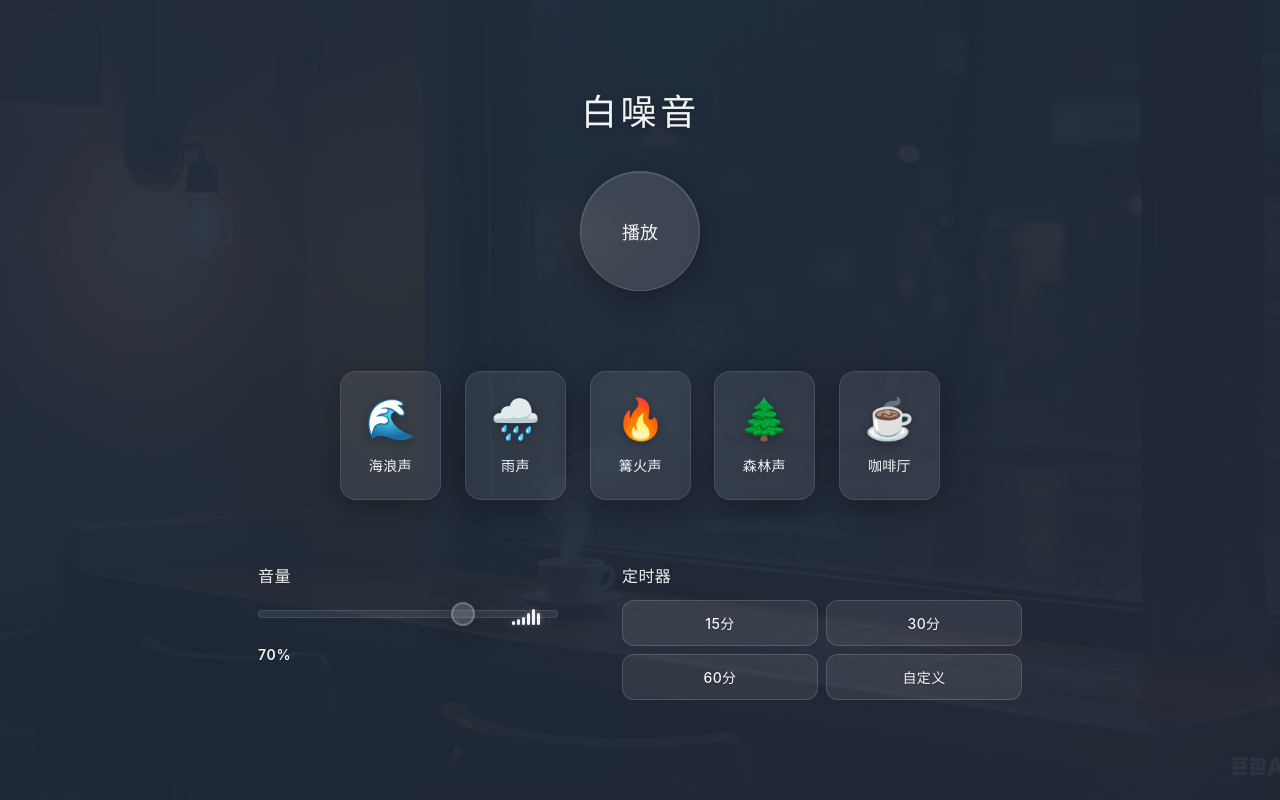
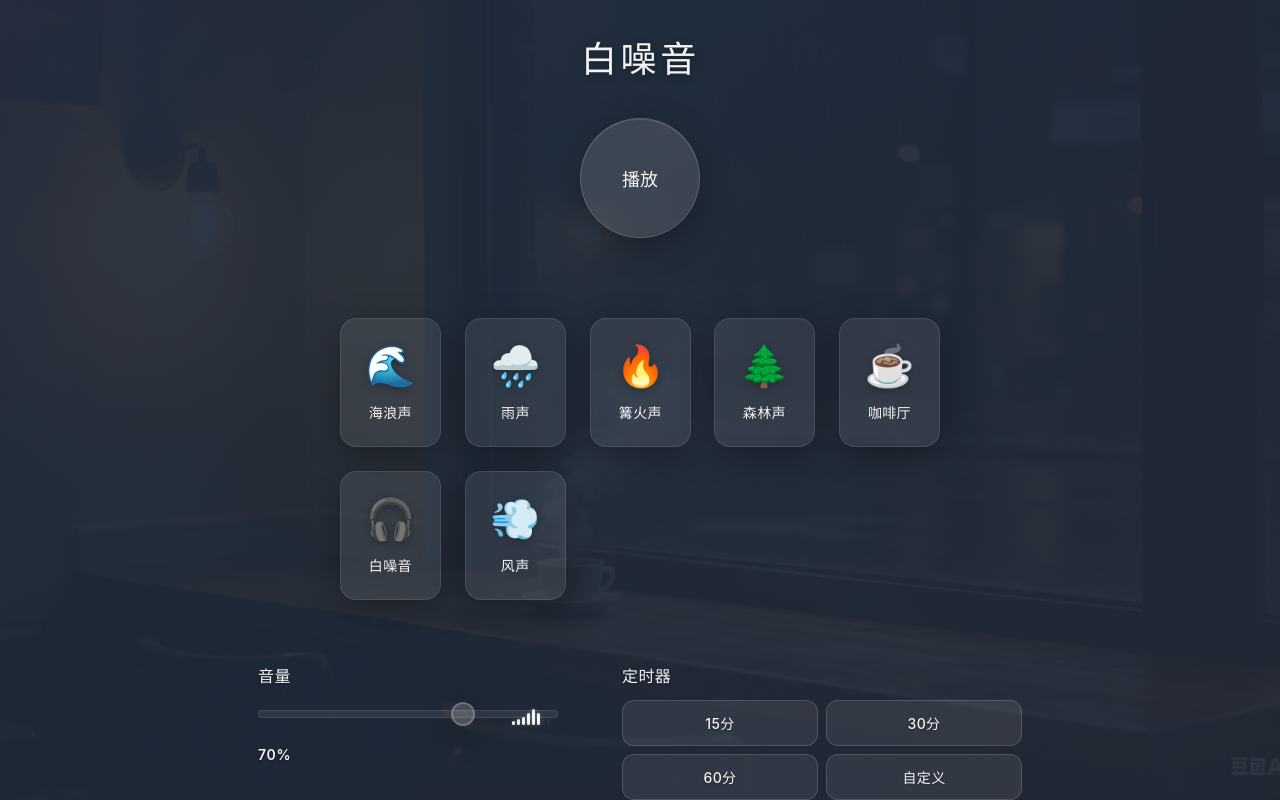
Before and after one commit to fendaabc/white-noise, a plain HTML site: page index.html in a window 1280 px wide. Drawn offline with Linux system fonts and the light colour scheme; no server answers.

Commit message:
feat: [16] index.html 新增白噪音与风声音效按钮，总数扩展至 7

```diff
--- a/index.html
+++ b/index.html
@@ -77,6 +77,16 @@
                 <span class="sound-name">咖啡厅</span>
                 <div class="play-indicator">▶</div>
             </button>
+            <button class="sound-btn" data-sound="white-noise" aria-label="白噪音">
+                <span class="sound-icon">🎧</span>
+                <span class="sound-name">白噪音</span>
+                <div class="play-indicator">▶</div>
+            </button>
+            <button class="sound-btn" data-sound="wind" aria-label="风声">
+                <span class="sound-icon">💨</span>
+                <span class="sound-name">风声</span>
+                <div class="play-indicator">▶</div>
+            </button>
         </div>
 
         <!-- 控制面板 -->
```
